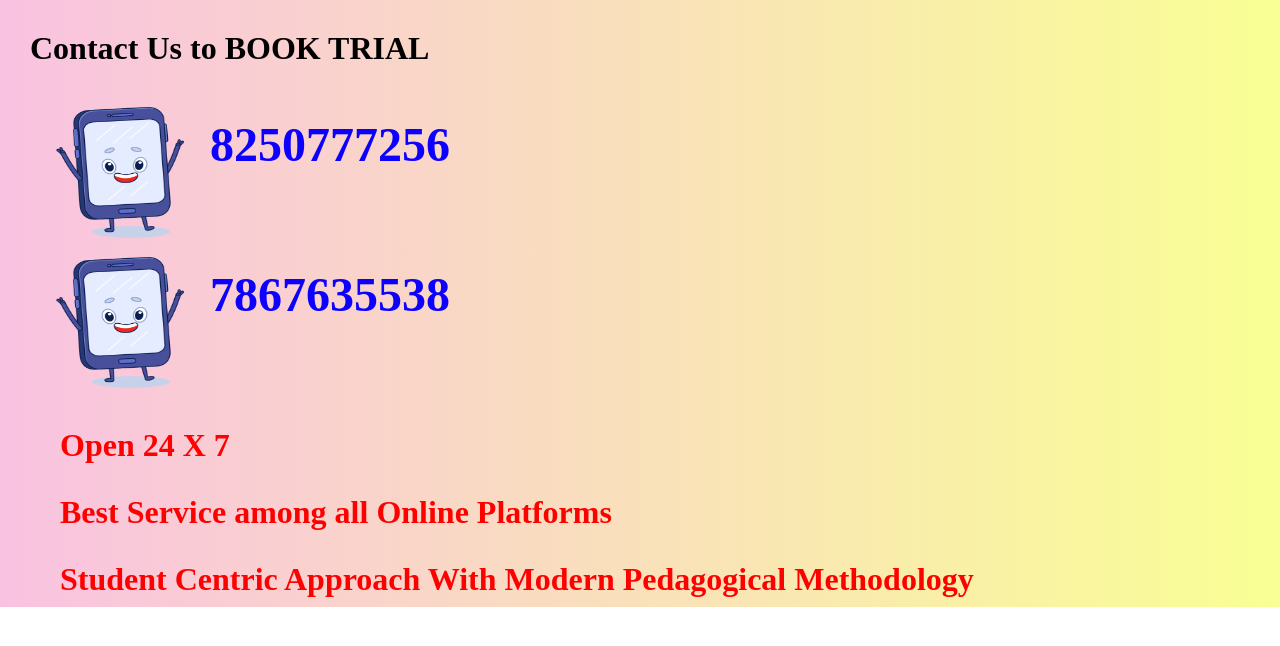
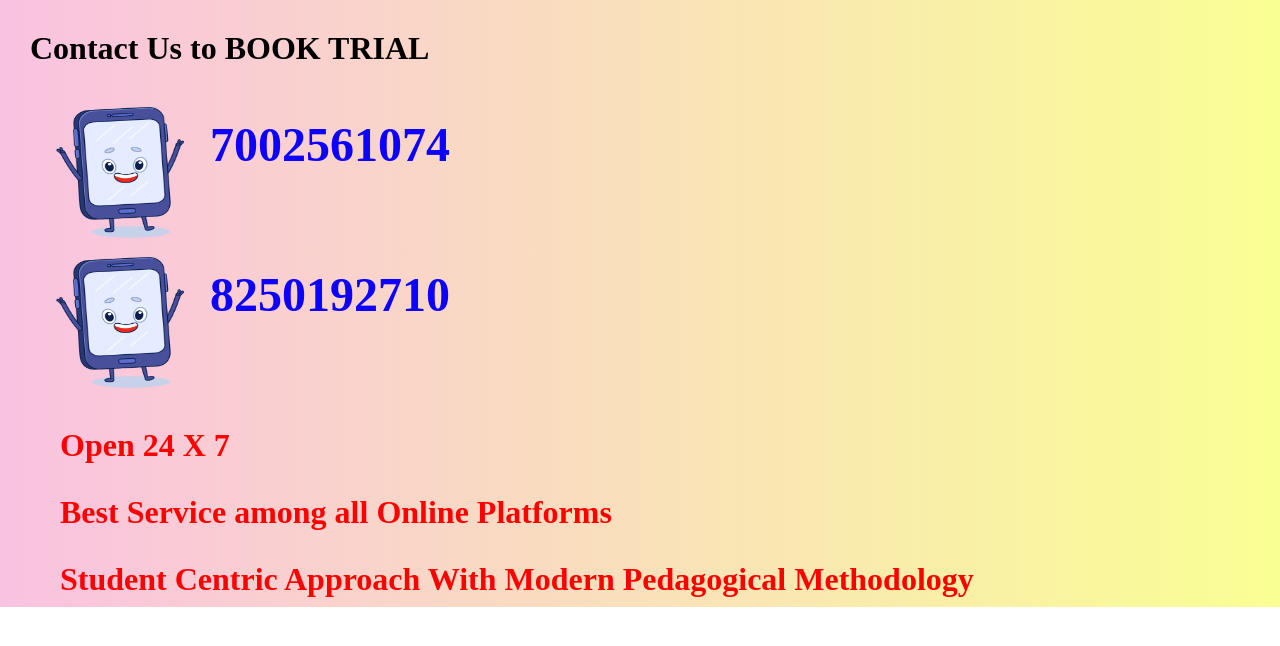
Before and after one commit to supuram/education_website, a React (Create React App) app: page /contactus in a window 1280 px wide. Shown: the top 646 px of the page. Built offline with nearby package versions, Linux system fonts and the light colour scheme.

Commit message:
30thjuly2023

```diff
--- a/public/index.html
+++ b/public/index.html
@@ -24,7 +24,7 @@
       work correctly both with client-side routing and a non-root public URL.
       Learn how to configure a non-root public URL by running `npm run build`.
     -->
-    <title>React App</title>
+    <title>tutorverse</title>
   </head>
   <body>
     <noscript>You need to enable JavaScript to run this app.</noscript>
--- a/src/Contact/Contact.js
+++ b/src/Contact/Contact.js
@@ -9,11 +9,11 @@ export default function Contact(){
             <div className="divchildContactus">
                 <div className="imgandpindivContactus">
                     <img src={smartphone} alt='' className="imgContactus"></img>
-                    <p>8250777256</p>
+                    <p>7002561074</p>
                 </div>
                 <div className="imgandpindivContactus">
                     <img src={smartphone} alt='' className="imgContactus"></img>
-                    <p>7867635538</p>
+                    <p>8250192710</p>
                 </div>
                 <h1 className="h1Contactus">Open 24 X 7</h1>
                 <h1 className="h1Contactus">Best Service among all Online Platforms</h1>
```
